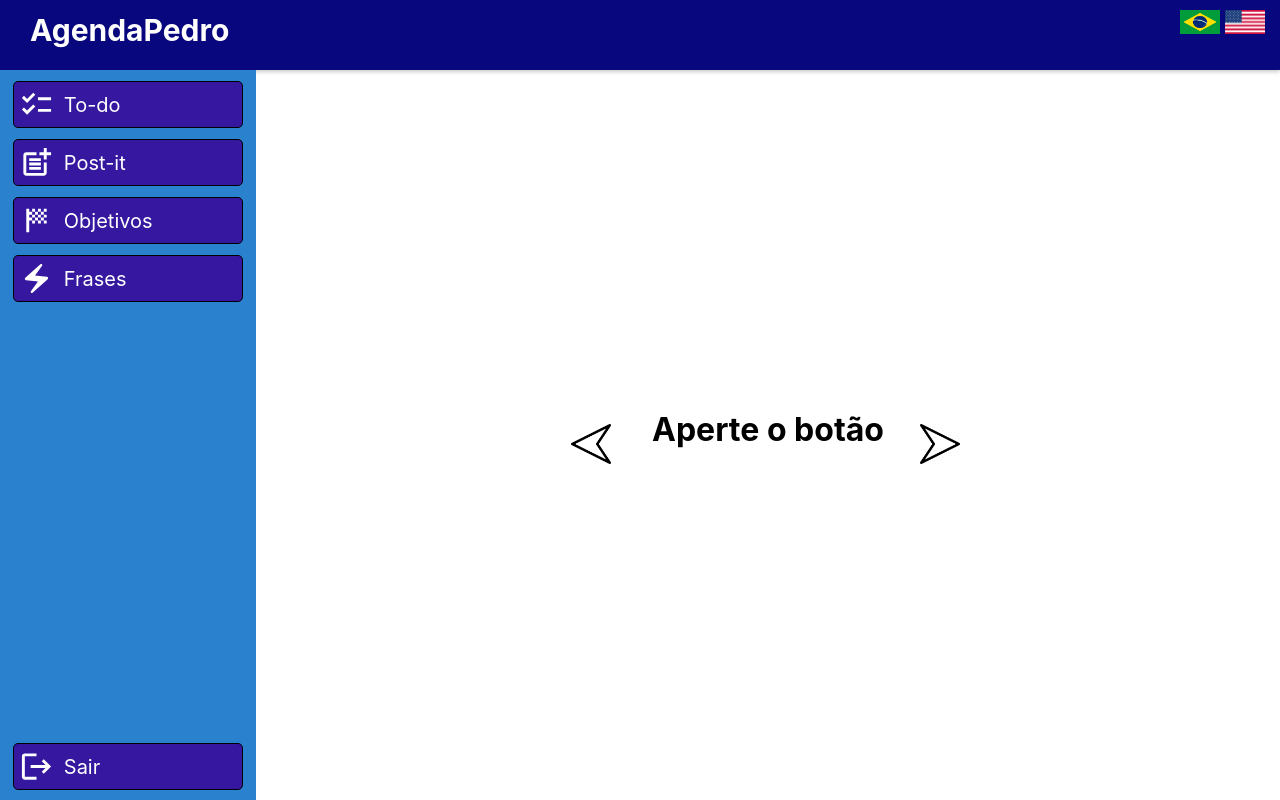
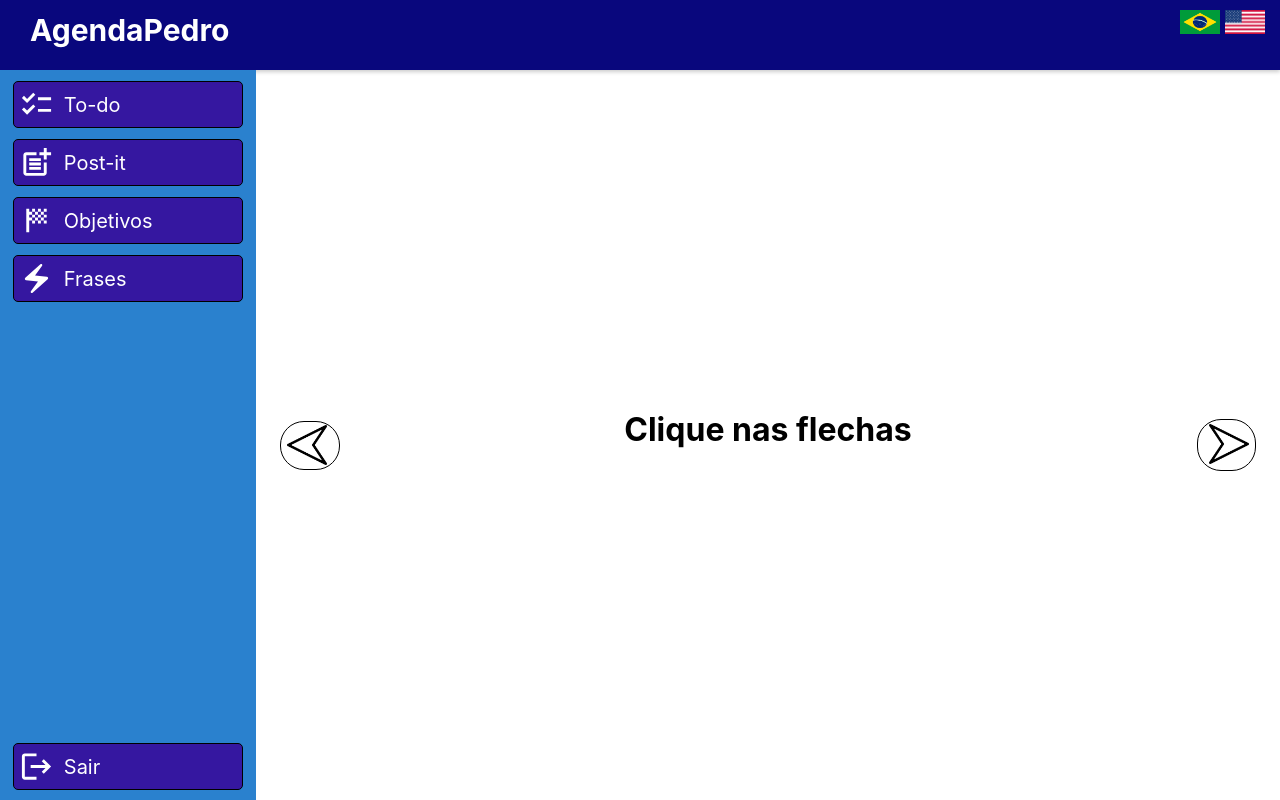
Before and after one commit to PedroLorea/AgendaPedro, a React (Create React App) app: page /frases in a window 1280 px wide. Both pictures are taken after a click on the button "ENTRAR". Built offline with nearby package versions, Linux system fonts and the light colour scheme; no server answers; the database is empty.

Commit message:
flecha esquerda, fixar flechas, Tarefa db e delete

```diff
--- a/src/backend/config.js
+++ b/src/backend/config.js
@@ -61,7 +61,7 @@ export const createToDo = async (toDoData) => {
   try{
     await addDoc(toDoCollectionRef, toDoData)
   } catch (error) {
-    console.error("Error adding post it:", error);
+    console.error("Error adding post it:", error)
   }
 }
 
@@ -77,6 +77,16 @@ export const getToDo = (callback) => {
   })
 }
 
+export const removeTodo = async (id) => {
+  try {
+    const toDoDocRef = doc(db, "Todo", id);
+    await deleteDoc(toDoDocRef, id)
+  } catch (error) {
+    console.error("Error deleting post it:", error)
+  }
+
+}
+
 
 // FRASES
 
@@ -88,15 +98,23 @@ export function getFrases(callback) {
 
     snapshot.forEach((doc) => {
       frases.push(doc.data())
+      console.log(doc.data())
     })
     callback(frases)
   })
 
 }
 
+export function obterFraseAnterior(idAtual){
+  const indexAtual = frases.findIndex((doc) => doc.id === idAtual)
+  const anteriorIndex = indexAtual - 1
+
+  if(anteriorIndex >= 0 && anteriorIndex < frases.length) return frases[anteriorIndex]
+}
+
 export function obterProximaFrase(idAtual){
   const indexAtual = frases.findIndex((doc) => doc.id === idAtual)
   const proximoIndex = indexAtual + 1
 
-  if(proximoIndex >= 0 && proximoIndex < frases.length) return frases[proximoIndex]
+  if(proximoIndex >= 0 && proximoIndex <= frases.length) return frases[proximoIndex]
 }
--- a/src/pages/Frases.css
+++ b/src/pages/Frases.css
@@ -1,19 +1,32 @@
 .flechaEsquerda, .flechaDireita {
+    position: absolute;
     max-width: 60px;
     max-height: 60px;
     background-color: white;
-    border: 0px;
+    border: 1px solid black;
+    border-radius: 24px;
 }
 
 .flechaEsquerda{
     margin-right: 30px;
+    left: 24px;
+    padding-right: 12px;
+    padding-top: 3px;
 }
 
 .flechaDireita{
     margin-left: 30px;
+    right: 24px;
+    padding-top: 6px;
+}
+
+.flechaEsquerda:active,
+.flechaDireita:active {
+    background-color: rgb(183, 180, 180);
 }
 
 .containerFrases {
+    position: relative;
     display: flex;
     width: 100%;
     align-items: center;
@@ -24,4 +37,9 @@
     display: flex;
     flex-direction: column;
     align-items: flex-end;
+    max-width: 720px;
 }
+
+.rotacionar {
+    transform: rotate(180deg);
+}
--- a/src/pages/Frases.js
+++ b/src/pages/Frases.js
@@ -1,9 +1,10 @@
 import React, {useState, useEffect} from "react"
 import './Frases.css'
-import flechaEsquerda from './../assets/flechaEsquerda.png'
-import flechaDireita from './../assets/flechaDireita.png'
-import {obterProximaFrase, getFrases} from '../backend/config'
+import flecha from './../assets/flecha.png'
+import {obterProximaFrase, obterFraseAnterior, getFrases} from '../backend/config'
 
+
+let primeiro = false;
 
 export default function Frases() {
 
@@ -21,8 +22,31 @@ export default function Frases() {
         };
       }, []);
 
-  function trocarFrase() {
-    if (fraseAtual) {
+
+  function trocarFraseAnterior(){
+    if(fraseAtual){
+      const fraseAnterior = obterFraseAnterior(fraseAtual.id)
+      if(fraseAnterior) {
+        setFraseAtual(fraseAnterior);
+        const fraseElement = document.getElementById('frase');
+        const autorElement = document.getElementById('autor');
+        fraseElement.innerText = fraseAnterior.frase;
+        autorElement.innerText = `- ${fraseAnterior.autor}`;
+      }
+    }
+  }
+
+  function trocarProximaFrase() {
+    if(primeiro === false ){
+      const proximaFrase = obterProximaFrase(0);
+      setFraseAtual(proximaFrase);
+        const fraseElement = document.getElementById('frase');
+        const autorElement = document.getElementById('autor');
+        fraseElement.innerText = proximaFrase.frase;
+        autorElement.innerText = `- ${proximaFrase.autor}`;
+        primeiro = true;
+    }
+    else {
       const proximaFrase = obterProximaFrase(fraseAtual.id);
       if (proximaFrase) {
         setFraseAtual(proximaFrase);
@@ -37,15 +61,15 @@ export default function Frases() {
 
     return (
         <div className="containerFrases">
-            <button className="flechaEsquerda">
-                <img src={flechaEsquerda} alt="Seta para esquerda" style={{width: '40px', height: '40px'}}/>
+            <button className="flechaEsquerda" onClick={trocarFraseAnterior}>
+                <img src={flecha} alt="Seta para esquerda" style={{width: '40px', height: '40px'}}/>
             </button>
             <div className="fraseContainer">
-                <h1 id="frase">Aperte o botão</h1>
+                <h1 id="frase">Clique nas flechas</h1>
                 <p id="autor"></p>
             </div>
-            <button className="flechaDireita" onClick={trocarFrase}>
-                <img src={flechaDireita} alt="Seta para direita" style={{width: '40px', height: '40px'}}/>
+            <button className="flechaDireita rotacionar" onClick={trocarProximaFrase}>
+                <img src={flecha} alt="Seta para direita" style={{width: '40px', height: '40px'}}/>
             </button>
         </div>
     )
--- a/src/pages/Objetivos.css
+++ b/src/pages/Objetivos.css
@@ -38,7 +38,7 @@
 }
 
 .vouFazerBarraSuperior{
-    font-size: 32px;
+    font-size: 27px;
     border: 2px solid rgb(0, 0, 0);
     margin-bottom: 6px;
     padding-bottom: 5px;
--- a/src/pages/Todo.css
+++ b/src/pages/Todo.css
@@ -57,3 +57,21 @@ li {
     min-width: 600px;
     margin: 10px;
 }
+
+.liTarefa {
+    display: flex;
+}
+
+.lataRemover {
+    background-color: #288cef;
+    margin-top: 4px;
+    margin-left: 4px;
+    border-radius: 3px;
+    cursor: pointer;
+
+    padding-top: 4px;
+}
+
+.lataRemover:active {
+    background-color: #0056b3;
+}
--- a/src/pages/Todo.js
+++ b/src/pages/Todo.js
@@ -1,6 +1,8 @@
 import React, { useEffect, useState } from "react"
 import './Todo.css'
 import { createToDo, getToDo } from "../backend/config"
+import DeleteIcon from '@mui/icons-material/Delete';
+import { removeTodo } from "../backend/config";
 
 export default function Todo() {
 
@@ -61,6 +63,10 @@ export default function Todo() {
 
     }
 
+    const removeItem = async (id) => {
+        await removeTodo(id)
+    }
+
     return (
         <div className="containerList">
             <button className="buttonCriar" onClick={criarItem}>Criar Tarefa</button>
@@ -69,7 +75,10 @@ export default function Todo() {
 
             <ul>
                 {itens.map(item => {
-                    return <li>{item.tarefa}</li>
+                    return <div key={item.id} className="liTarefa">
+                        <li>{item.tarefa}</li>
+                        <DeleteIcon className="lataRemover" fontSize="large" onClick={() => removeItem(item.id)}/>
+                        </div>
                 })}
             </ul>
             <div> {pageButtons} </div>
--- a/src/styles/Home.css
+++ b/src/styles/Home.css
@@ -4,6 +4,7 @@
   height: 500px;
   background-color: rgb(255, 255, 255);
 
+  margin-top: 33px;
   align-items: center;
   flex-direction: column;
   border-radius: 5%;
--- a/src/template/Header.css
+++ b/src/template/Header.css
@@ -22,4 +22,7 @@ img{
   padding-top: 12px;
   padding-left: 30px;
   font-weight: bold;
+
+  pointer-events: none;
+  user-select: none;
 }
```
Also changed, not shown: src/assets/flecha.png (renamed from src/assets/flechaEsquerda.png), src/assets/flechaDireita.png (deleted).
